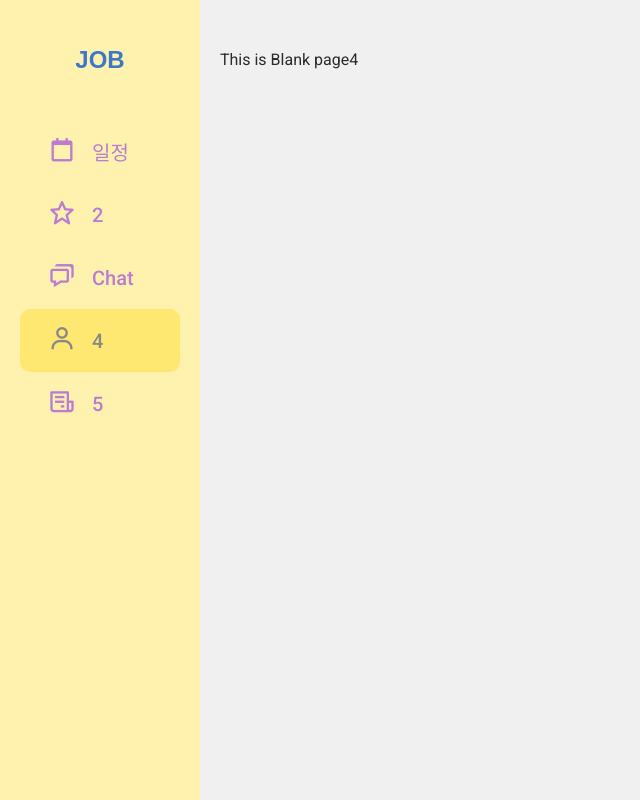
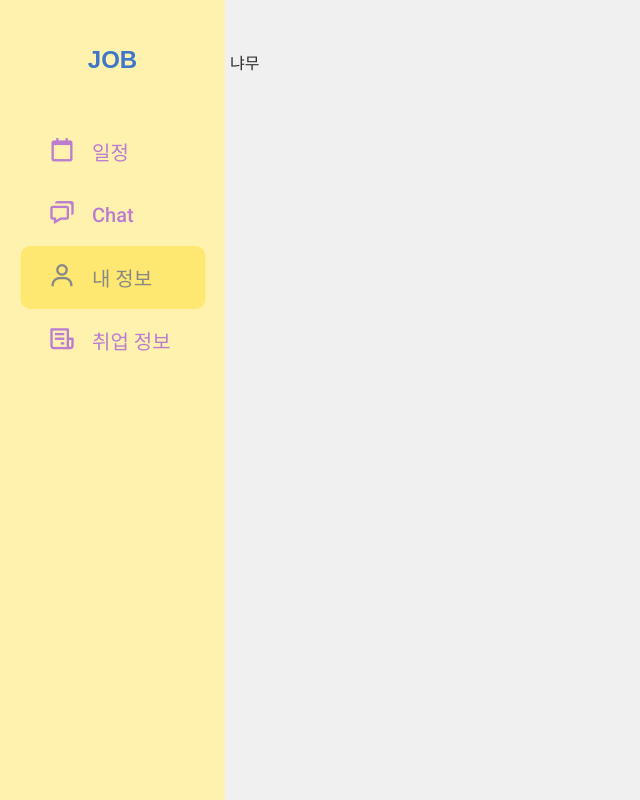
Before and after one commit to mstagon/CCthon_Client, a React (Create React App) app: page /user in a window 1280 px wide. Shown: the whole page, without its empty margins (0-640 px from the left). Built offline with nearby package versions, Linux system fonts and the light colour scheme; a web font is replaced by a local one.

Commit message:
캘린더 수정 완료

```diff
--- a/src/App.js
+++ b/src/App.js
@@ -2,21 +2,20 @@ import './App.scss';
 import 'boxicons/css/boxicons.min.css';
 import { BrowserRouter, Routes, Route } from 'react-router-dom';
 import AppLayout from './components/layout/AppLayout';
-import Blank2 from './pages/Blank2';
-import Blank3 from './pages/Blank3';
-import Blank4 from './pages/Blank4';
+
 import CHAT from "./pages/CHAT";
 import MyCalender from "./pages/MyCalender";
+import Blank5 from "./pages/Blank5";
+import Mypage from "./pages/Mypage";
 function App() {
     return (
         <BrowserRouter>
             <Routes>
                 <Route path='/' element={<AppLayout />}>
                     <Route index element={<MyCalender />} />
-                    <Route path='/started' element={<Blank2 />} />
                     <Route path='/calendar' element={<CHAT />} />
-                    <Route path='/user' element={<Blank4 />} />
-                    <Route path='/order' element={<Blank2 />} />
+                    <Route path='/user' element={<Mypage />} />
+                    <Route path='/order' element={<Blank5 />} />
                 </Route>
             </Routes>
         </BrowserRouter>
--- a/src/components/layout/AppLayout.jsx
+++ b/src/components/layout/AppLayout.jsx
@@ -3,7 +3,7 @@ import Sidebar from "../sidebar/Sidebar";
 
 const AppLayout = () => {
     return <div style={{
-        padding: '50px 0px 0px 220px',
+        padding: '50px 0px 0px 230px',
         // backgroundColor: '#D788F2'
     }}>
         <Sidebar />
--- a/src/components/sidebar/Sidebar.jsx
+++ b/src/components/sidebar/Sidebar.jsx
@@ -10,28 +10,23 @@ const sidebarNavItems = [
         section: ''
     },
     {
-        display: '2',
-        icon: <i className='bx bx-star'></i>,
-        to: '/started',
-        section: 'started'
-    },
-    {
         display: 'Chat',
         icon: <i className='bx bx-chat'></i>,
         to: '/calendar',
         section: 'calendar'
     },
     {
-        display: '4',
+        display: '내 정보',
         icon: <i className='bx bx-user'></i>,
         to: '/user',
         section: 'user'
     },
     {
-        display: '5',
+        display: '취업 정보',
         icon: <i className='bx bx-receipt'></i>,
         to: '/order',
-        section: 'order'
+        section: 'order',
+
     },
 ]
 
--- a/src/components/sidebar/sidebar.scss
+++ b/src/components/sidebar/sidebar.scss
@@ -8,7 +8,7 @@
     position: fixed;
     top: 0;
     left: 0;
-    //height: 100vh;
+    height: 100vh;
     //width: 320px;
     //background-color: #fff;
     background-color: #FFF2AE;
@@ -16,8 +16,8 @@
     text-align: left;
     font-size: 12px;
     color: #FFE871;
-    height: 100%;
-    width: 12.5rem;
+    //height: 100%;
+    width: 225px;
     flex: 1;
 
     &__logo {
--- a/src/pages/Blank2.jsx
+++ /dev/null
@@ -1,5 +0,0 @@
-const Blank2 = () => {
-    return <div>This is Blank page2</div>;
-};
-
-export default Blank2;
--- a/src/pages/Blank3.jsx
+++ /dev/null
@@ -1,5 +0,0 @@
-const Blank3 = () => {
-    return <div>This is Blank page3</div>;
-};
-
-export default Blank3;
--- a/src/pages/Blank4.jsx
+++ /dev/null
@@ -1,5 +0,0 @@
-const Blank4 = () => {
-    return <div>This is Blank page4</div>;
-};
-
-export default Blank4;
--- /dev/null
+++ b/src/pages/Mypage.jsx
@@ -0,0 +1,5 @@
+const MYpage = () => {
+    return <div>냐무</div>;
+};
+
+export default MYpage;
```
Also changed, not shown: src/pages/MyCalender.jsx (+1 -8 lines).
